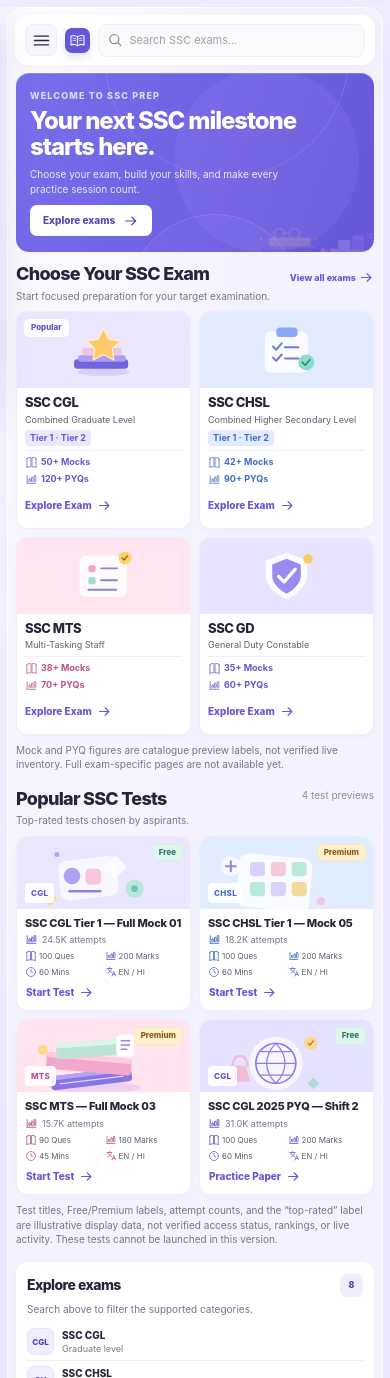
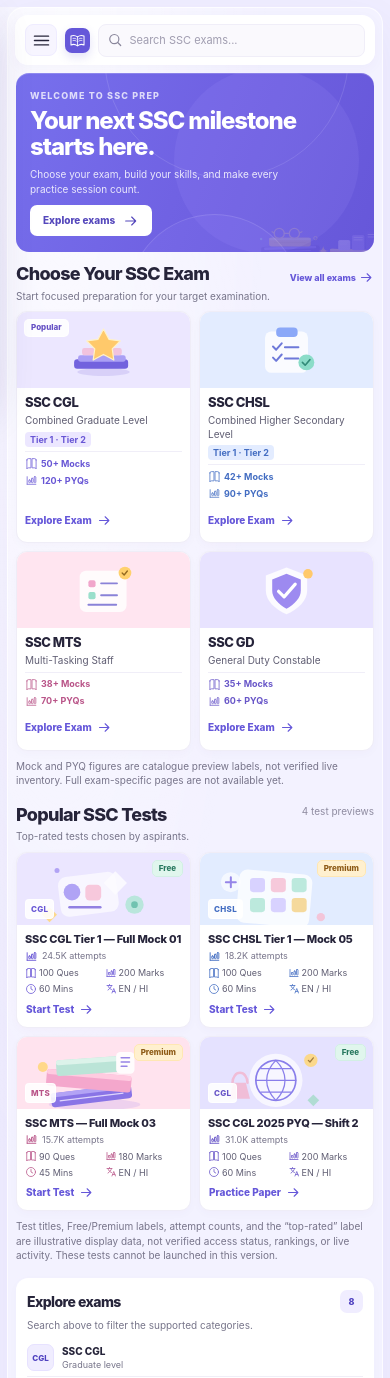
Before and after one commit to zerofall248-cmd/ssc-prep, a Next.js app: page / in a window 390 px wide. Shown: the top 1378 px of the page. Built offline with nearby package versions, Linux system fonts and the light colour scheme.

Commit message:
a11y: improve card metadata readability across breakpoints

```diff
--- a/src/app/globals.css
+++ b/src/app/globals.css
@@ -704,7 +704,7 @@ a:focus-visible, button:focus-visible, input:focus-visible {
   align-items: center;
   gap: 3px;
   color: var(--muted-strong);
-  font-size: 8px;
+  font-size: 9px;
   line-height: 1.3;
   white-space: nowrap;
 }
@@ -979,14 +979,14 @@ a:focus-visible, button:focus-visible, input:focus-visible {
   .exam-illustration { width: 98px; height: 69px; }
   .featured-exam-main { padding: 7px 8px 1px; }
   .featured-exam-main h3 { font-size: 13px; }
-  .featured-exam-full-name { font-size: 9px; }
+  .featured-exam-full-name { font-size: 10px; }
   .featured-exam-stats { grid-template-columns: 1fr; gap: 4px; }
   .featured-exam-stats > span { font-size: 9px; }
   .popular-test-art { height: 79px; }
   .popular-test-copy { padding: 7px 8px 2px; }
   .popular-test-copy h3 { font-size: 11px; }
   .test-metadata { gap: 3px 2px; }
-  .test-metadata > span { gap: 2px; font-size: 8px; }
+  .test-metadata > span { gap: 2px; font-size: 9px; }
   .test-metadata svg { width: 12px; height: 12px; }
   .featured-exam-cta, .test-cta { min-height: 32px; margin-inline: 8px; }
   .popular-test-actions .test-cta { margin: 0; }
@@ -1012,7 +1012,7 @@ a:focus-visible, button:focus-visible, input:focus-visible {
   .featured-exam-cta, .test-cta { font-size: 10px; }
   .popular-test-art { height: 72px; }
   .test-metadata { gap: 4px 2px; }
-  .test-metadata > span { font-size: 8px; }
+  .test-metadata > span { font-size: 9px; }
   .toolbar-mobile-brand .brand-wordmark { display: none; }
 }
 @media (max-width: 360px) {
```
